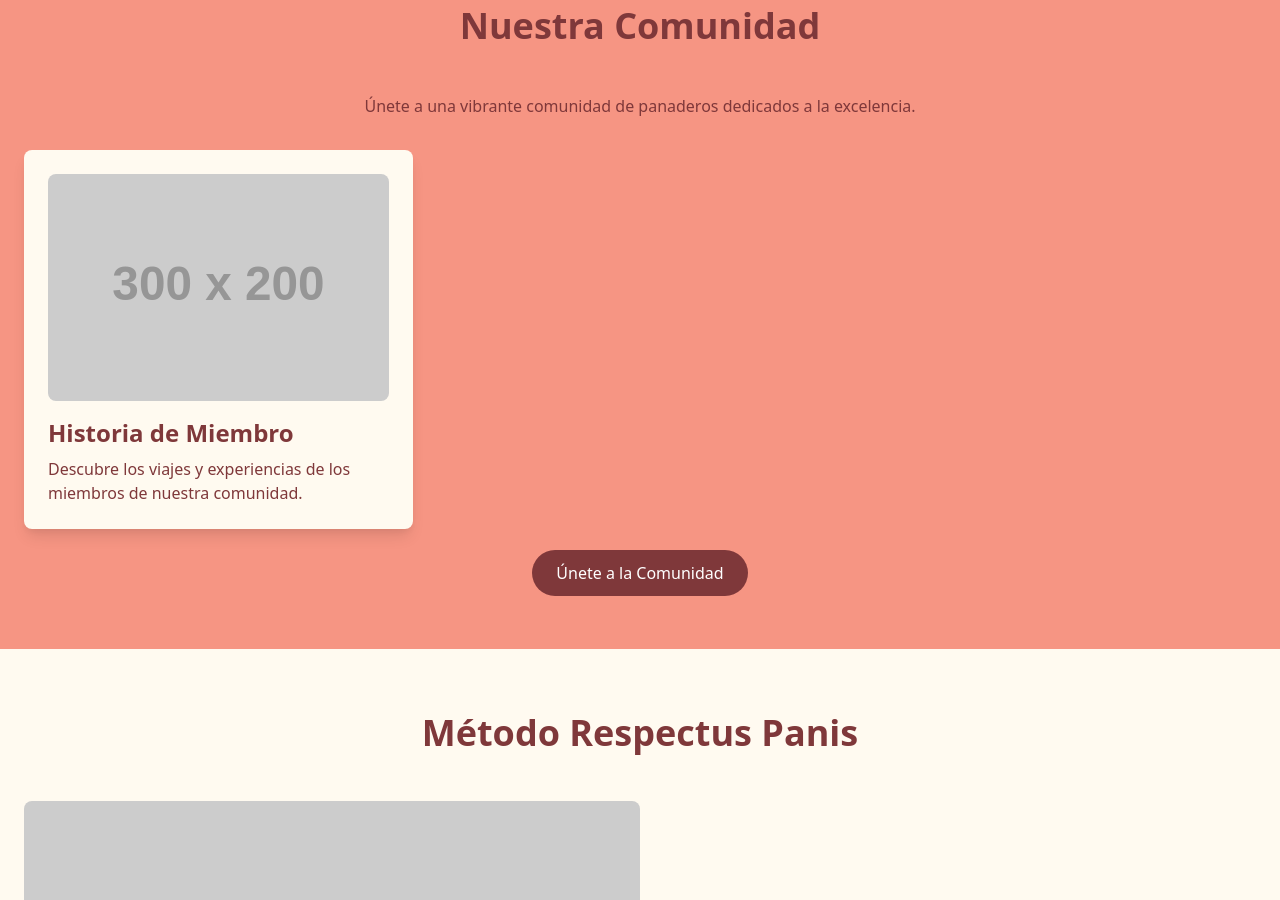
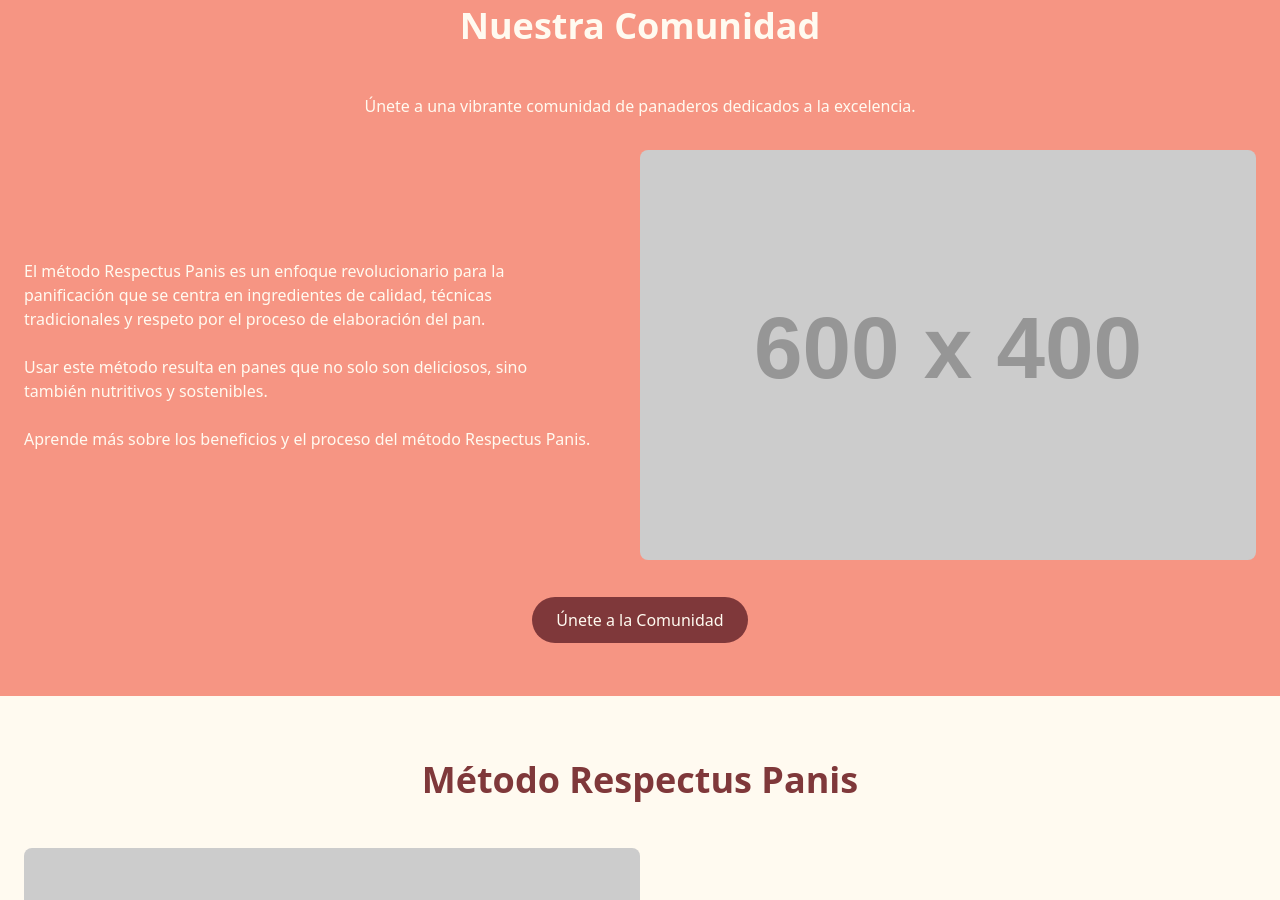
Before and after one commit to ambassadeursdupainvenezuela/ambassadeursdupainvenezuela.github.io, a Jekyll site: the page built from index.html, in a window 1280 px wide and 900 px high, scrolled down 1653 px. Built offline with Jekyll 4.4.1, drawn with Linux system fonts in a browser that asks for light colours; nearby versions of some CDN libraries; some of the changed text lies outside the part shown.

Commit message:
Community

```diff
--- a/index.html
+++ b/index.html
@@ -45,20 +45,21 @@ layout: null
   <!-- Nuestra Comunidad -->
   <section id="community" class="py-16 bg-secondary">
     <div class="container mx-auto px-6">
-      <h2 class="text-4xl font-bold text-center mb-12 text-dark">Nuestra Comunidad</h2>
-      <p class="text-center mb-8 text-dark">Únete a una vibrante comunidad de panaderos dedicados a la excelencia.</p>
-      <div class="flex flex-wrap -mx-4">
-        <div class="w-full md:w-1/2 lg:w-1/3 px-4 mb-8">
-          <div class="bg-accent p-6 rounded-lg shadow-lg">
-            <img src="https://via.placeholder.com/300x200" alt="Historia de Miembro" class="w-full rounded-lg mb-4">
-            <h3 class="text-2xl font-bold mb-2 text-primary">Historia de Miembro</h3>
-            <p class="text-dark">Descubre los viajes y experiencias de los miembros de nuestra comunidad.</p>
-          </div>
+      <h2 class="text-4xl font-bold text-center mb-12 text-accent">Nuestra Comunidad</h2>
+      <p class="text-center mb-8 text-accent">Únete a una vibrante comunidad de panaderos dedicados a la excelencia.</p>
+      <div class="flex flex-col lg:flex-row items-center mb-12">
+        <div class="lg:w-1/2 mb-8 lg:mb-0 lg:pr-12 text-accent">
+          <p class="mb-6">El método Respectus Panis es un enfoque revolucionario para la panificación que se centra en ingredientes de calidad, técnicas tradicionales y respeto por el proceso de elaboración del pan.</p>
+          <p class="mb-6">Usar este método resulta en panes que no solo son deliciosos, sino también nutritivos y sostenibles.</p>
+          <p>Aprende más sobre los beneficios y el proceso del método Respectus Panis.</p>
         </div>
-        <!-- Repite bloques similares para más historias de miembros -->
+        <div class="lg:w-1/2">
+          <img src="https://via.placeholder.com/600x400" alt="Respectus Panis" class="w-full rounded-lg">
+        </div>
       </div>
-      <div class="text-center">
-        <a href="#" class="bg-dark px-6 py-3 rounded-full text-white">Únete a la Comunidad</a>
+      <!-- Repeat similar blocks for more stories of members -->
+      <div class="text-center mt-8">
+        <a href="/community.html" class="bg-dark px-6 py-3 rounded-full text-accent">Únete a la Comunidad</a>
       </div>
     </div>
   </section>
@@ -85,21 +86,22 @@ layout: null
 
 
   <!-- Participación en Mondial du Pain -->
-  <section id="mondial-du-pain" class="py-16 bg-secondary">
+  <section id="community" class="py-16 bg-secondary">
     <div class="container mx-auto px-6">
-      <h2 class="text-4xl font-bold text-center mb-12 text-dark">Participación en Mondial du Pain</h2>
-      <div class="flex flex-wrap -mx-4">
-        <div class="w-full md:w-1/2 lg:w-1/3 px-4 mb-8">
-          <div class="bg-accent p-6 rounded-lg shadow-lg">
-            <img src="https://via.placeholder.com/300x200" alt="Evento" class="w-full rounded-lg mb-4">
-            <h3 class="text-2xl font-bold mb-2 text-primary">Descripción del Evento</h3>
-            <p class="text-dark">Conoce la importancia de Mondial du Pain y nuestra participación.</p>
-          </div>
+      <h2 class="text-4xl font-bold text-center mb-12 text-accent">Mondial du Pain</h2>
+      <p class="text-center mb-8 text-accent">Conoce la competencia de Panadería más importante.</p>
+      <div class="flex flex-col lg:flex-row items-center mb-12">
+        <div class="lg:w-1/2 mb-8 lg:mb-0 lg:pr-12 text-accent">
+          <p class="mb-6">Conoce la importancia de Mondial du Pain y sobre nuestra participación.</p>
+          <p class="text-dark"></p>
         </div>
-        <!-- Repite bloques similares para más detalles del evento y logros -->
+        <div class="lg:w-1/2">
+          <img src="https://via.placeholder.com/600x400" alt="Respectus Panis" class="w-full rounded-lg">
+        </div>
       </div>
-      <div class="text-center">
-        <a href="/mondial-du-pain.html" class="bg-dark px-6 py-3 rounded-full text-white">Más Información</a>
+      <!-- Repeat similar blocks for more stories of members -->
+      <div class="text-center mt-8">
+        <a href="/mondial-du-pain.html" class="bg-dark px-6 py-3 rounded-full text-accent">Más Información</a>
       </div>
     </div>
   </section>
--- a/mondial-du-pain.html
+++ b/mondial-du-pain.html
@@ -37,16 +37,20 @@ layout: null
           <p class="mb-6">La competencia promueve el intercambio cultural y profesional entre panaderos y fomenta la innovación y el respeto por las tradiciones panaderas.</p>
         </div>
       </div>
+  <!-- Nuestra Participación -->
+    <div class="container mx-auto px-6">
+      <h2 class="text-4xl font-bold text-center mb-12 text-primary">Nuestra Participación</h2>
       <div class="flex flex-col lg:flex-row items-center mb-12">
         <div class="lg:w-1/2 mb-8 lg:mb-0 order-last lg:order-first">
           <img src="https://via.placeholder.com/600x400" alt="Nuestra Participación" class="w-full rounded-lg">
         </div>
-        <div class="lg:w-1/2 lg:pr-12 text-dark">
+        <div class="lg:w-1/2 lg:pl-12 text-dark"> <!-- Added padding here -->
           <h3 class="text-3xl font-bold mb-4 text-primary">Nuestra Participación</h3>
           <p class="mb-6">Ambassadeurs du Pain Venezuela ha participado en Mondial du Pain, llevando el talento y la pasión de nuestros panaderos a un escenario internacional. Nuestros representantes han demostrado un alto nivel de habilidad y dedicación, obteniendo reconocimientos y premios en diversas categorías.</p>
           <p class="mb-6">Participar en Mondial du Pain nos permite aprender de los mejores panaderos del mundo y traer nuevas ideas e innovaciones a nuestra comunidad panadera en Venezuela.</p>
         </div>
       </div>
+    </div>
       <div class="flex flex-col lg:flex-row items-center">
         <div class="lg:w-1/2 mb-8 lg:mb-0">
           <img src="https://via.placeholder.com/600x400" alt="Logros y Reconocimientos" class="w-full rounded-lg">
```
Also changed, not shown: community.html (added, +53 -0 lines).
